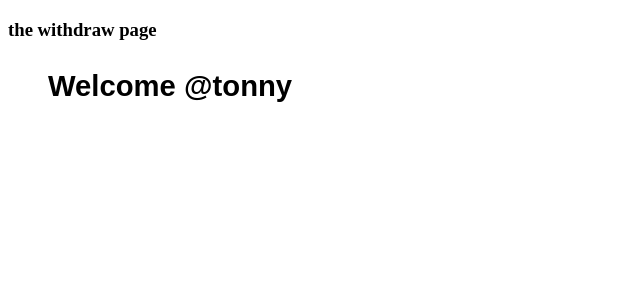
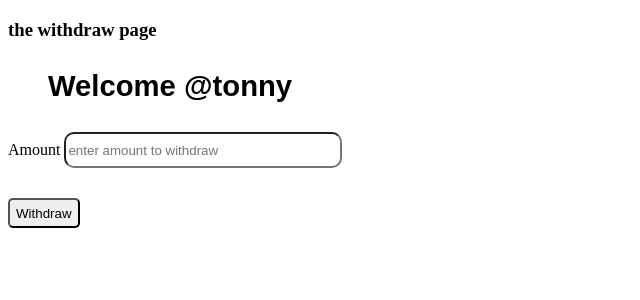
Before and after one commit to tonnymwanza/ATM, a Django app: page /withdraw in a window 1280 px wide. Shown: the top 300 px of the page, without its empty margins (0-640 px from the left). Run offline with Django 4.2, Linux system fonts and the light colour scheme; a user stored in the database is signed in.

Commit message:
recent changes

```diff
--- /dev/null
+++ b/atm_app/forms.py
@@ -0,0 +1,6 @@
+from django import forms
+from . models import Withdraw
+# my forms
+
+class WithdrawForm(forms.Form):
+    amount = forms.CharField(widget=forms.NumberInput(attrs={'placeholder': 'enter amount to withdraw'}))
--- a/atm_app/views.py
+++ b/atm_app/views.py
@@ -6,6 +6,8 @@ from django.contrib.auth.mixins import LoginRequiredMixin
 from django.contrib import messages
 from django.contrib import auth
 from django.shortcuts import redirect
+
+from . forms import WithdrawForm
 # Create your views here.
 
 # home page view
@@ -21,7 +23,11 @@ class WithdrawView(LoginRequiredMixin,View):
     login_url = 'login_view'
 
     def get(self, request):
-        return render(request, 'withdraw.html')
+        form = WithdrawForm(request.GET)
+        context = {
+            'form': form
+        }
+        return render(request, 'withdraw.html', context)
 
 # the view to render the deposit page
 class DepositView(LoginRequiredMixin, View):
--- a/templates/withdraw.html
+++ b/templates/withdraw.html
@@ -11,6 +11,18 @@
             <div>
                 {% include 'intro.html' %}
             </div>
+            <div>
+                <form method="POST" action>
+                    {% csrf_token %}
+                    <div>
+                        <label>Amount</label>
+                        {{form.amount}}
+                    </div>
+                    <div>
+                        <button type="submit">Withdraw</button>
+                    </div>
+                </form>
+            </div>
         </div>
     </body>
 </html>
```
Also changed, not shown: db.sqlite3.
